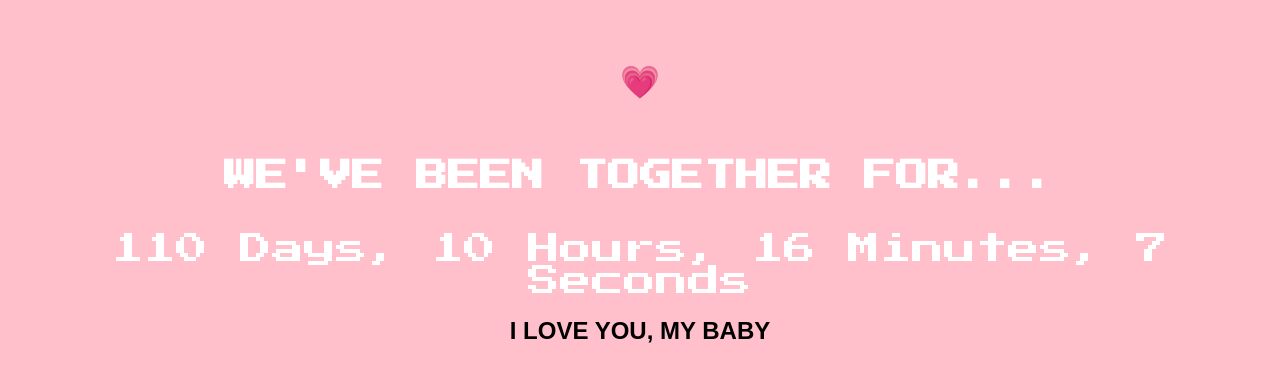
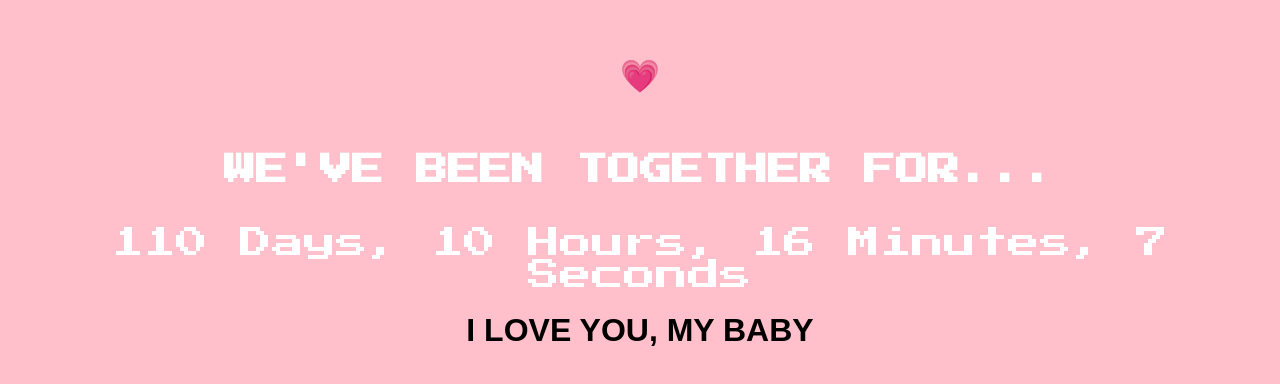
Before and after one commit to emailtarog-byte/myDora, a plain HTML site: page index.html in a window 1280 px wide. Shown: the part 198-582 px from the top of the page. Drawn offline with Linux system fonts and the light colour scheme.

Commit message:
Update index.html

```diff
--- a/index.html
+++ b/index.html
@@ -17,7 +17,7 @@
         <h1>WE'VE BEEN TOGETHER FOR...</h1>
     </div>
     <div id="timer"></div>
-        <h2>I LOVE YOU, MY BABY</h2>
+        <h1>I LOVE YOU, MY BABY</h1>
     <script src="main.js"></script>
 </body>
 </html>
```
